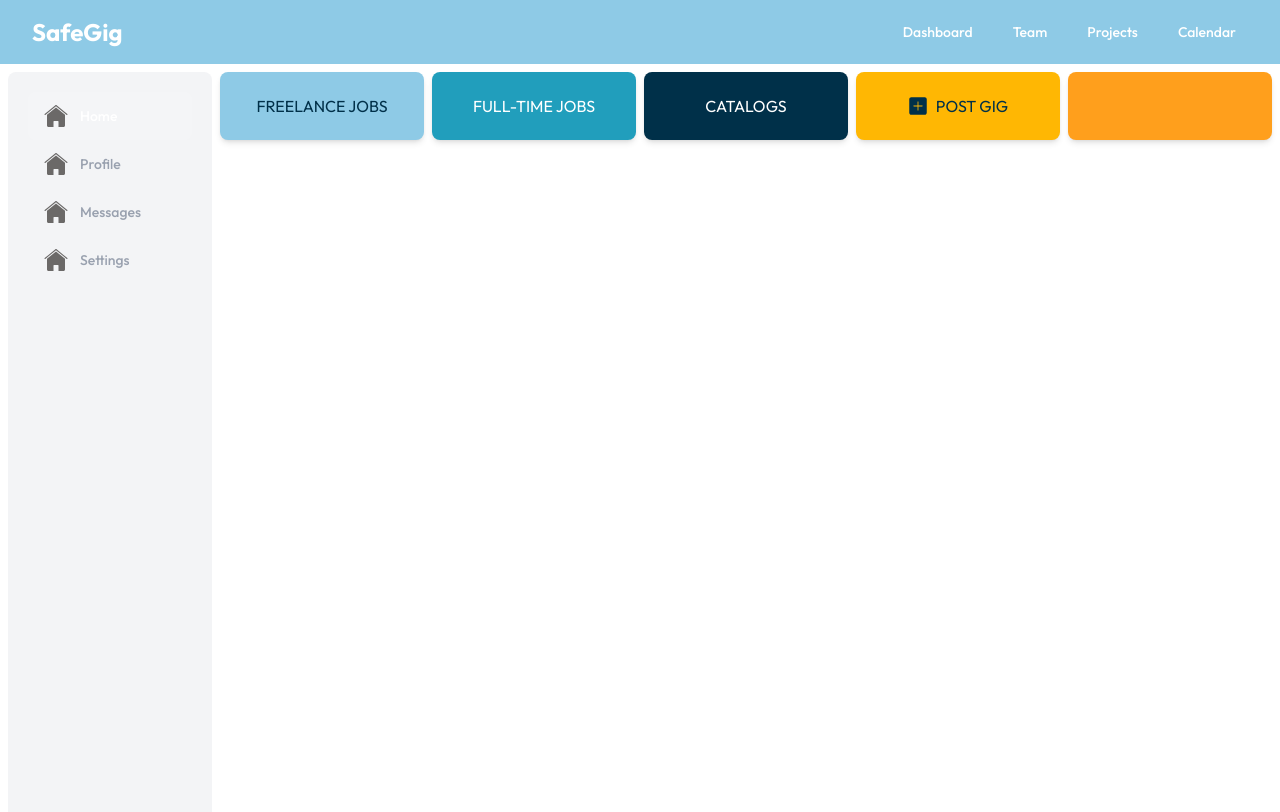
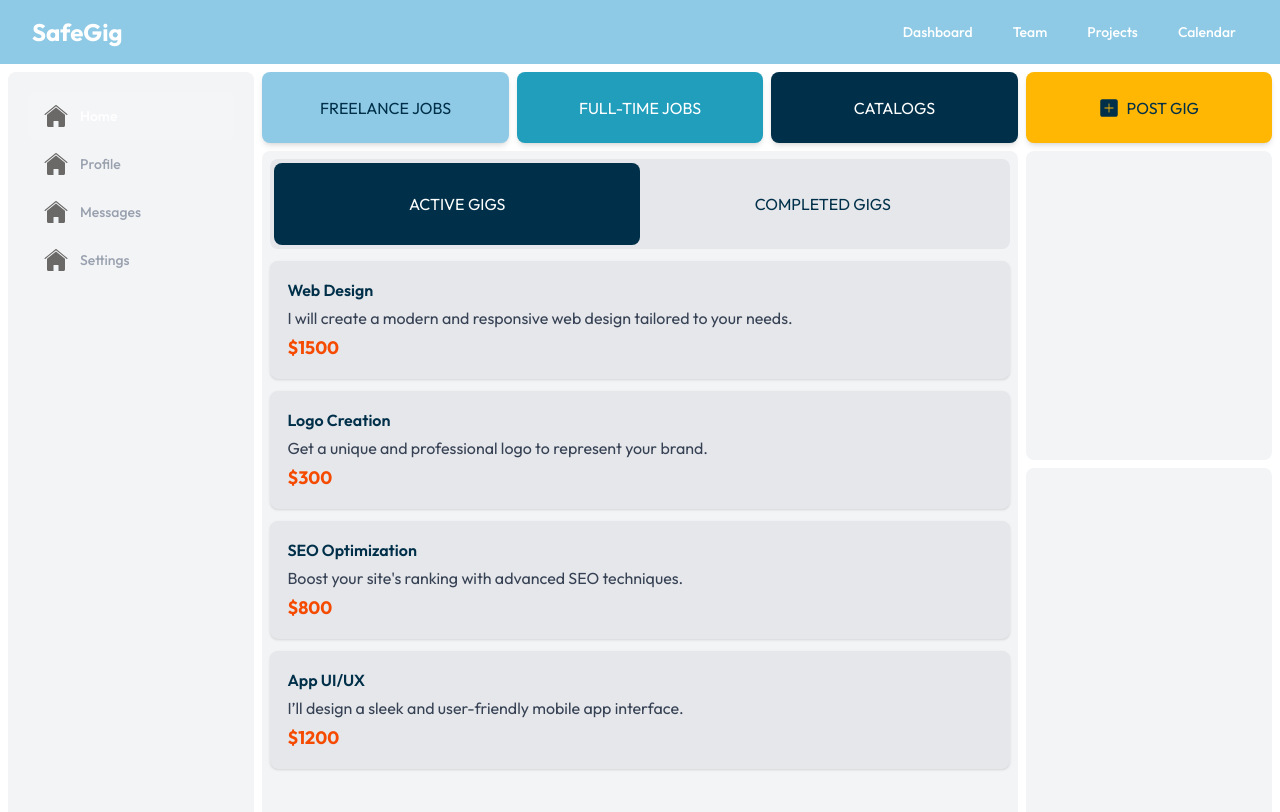
Before and after one commit to EdisonYCA/safegig, a Next.js app: page /dashboard in a window 1280 px wide. Shown: the top 812 px of the page. Built offline with nearby package versions, Linux system fonts and the light colour scheme.

Commit message:
all dashboard components laid out

```diff
--- a/pages/dashboard/index.js
+++ b/pages/dashboard/index.js
@@ -9,11 +9,10 @@ const navigation = [
 ]
 
 const actionBtns = [
-    { name: 'FREELANCE JOBS', icon: null, href: '#', css: " bg-sky-blue text-prussian-blue"},
-    { name: 'FULL-TIME JOBS', icon: null, href: '#', css: " bg-blue-green text-white "},
-    { name: 'CATALOGS', icon: null, href: '#', css: " bg-prussian-blue text-white"},
-    { name: 'POST GIG', icon: "/48-s-add.svg", href: '#', css: " bg-selective-yellow text-prussian-blue"},
-    { name: '', icon: null, href: '#', css: " bg-ut-orange"},
+    { name: 'FREELANCE JOBS', icon: null, href: '#', colors: "bg-sky-blue text-prussian-blue", css: "col-span-2" },
+    { name: 'FULL-TIME JOBS', icon: null, href: '#', colors: "bg-blue-green text-white", css: "col-span-2" },
+    { name: 'CATALOGS', icon: null, href: '#', colors: "bg-prussian-blue text-white", css: "col-span-2" },
+    { name: 'POST GIG', icon: "/48-s-add.svg", href: '#', colors: "bg-selective-yellow text-prussian-blue", css: "col-span-2" },
 ]
 
 const gigBtns = [
@@ -21,56 +20,44 @@ const gigBtns = [
     { name: 'COMPLETED GIGS', current: false },
 ]
 
-const activeGigs = [
+const gigs = [
     {
-        id: 1,
-        title: 'Website Development for Local Restaurant',
-        client: 'Gourmet Bites',
-        status: 'In Progress',
-        budget: '$2,500',
-        deadline: '2024-04-15',
-        progress: 65,
-        description: 'Create a responsive website with online ordering system for a local restaurant.',
-        category: 'Web Development',
-        skills: ['React', 'Node.js', 'MongoDB']
+      name: "Web Design",
+      description: "I will create a modern and responsive web design tailored to your needs.",
+      price: "$1500",
+      current: true,
     },
     {
-        id: 2,
-        title: 'Logo Design for Tech Startup',
-        client: 'TechVentures Inc',
-        status: 'Review',
-        budget: '$800',
-        deadline: '2024-03-25',
-        progress: 90,
-        description: 'Design a modern and minimalist logo for a new AI startup.',
-        category: 'Graphic Design',
-        skills: ['Adobe Illustrator', 'Branding']
+      name: "Logo Creation",
+      description: "Get a unique and professional logo to represent your brand.",
+      price: "$300",
+      current: false,
     },
     {
-        id: 3,
-        title: 'Social Media Marketing Campaign',
-        client: 'EcoFriendly Products',
-        status: 'In Progress',
-        budget: '$1,200',
-        deadline: '2024-04-10',
-        progress: 40,
-        description: '3-month social media marketing campaign focusing on Instagram and LinkedIn.',
-        category: 'Digital Marketing',
-        skills: ['Social Media', 'Content Creation', 'Analytics']
+      name: "SEO Optimization",
+      description: "Boost your site's ranking with advanced SEO techniques.",
+      price: "$800",
+      current: false,
     },
     {
-        id: 4,
-        title: 'Mobile App UI/UX Design',
-        client: 'FitnessFirst',
-        status: 'In Progress',
-        budget: '$3,000',
-        deadline: '2024-04-20',
-        progress: 30,
-        description: 'Design user interface and experience for a fitness tracking mobile application.',
-        category: 'UI/UX Design',
-        skills: ['Figma', 'User Research', 'Prototyping']
-    }
-]
+      name: "App UI/UX",
+      description: "I’ll design a sleek and user-friendly mobile app interface.",
+      price: "$1200",
+      current: false,
+    },
+    {
+      name: "Landing Page",
+      description: "Custom landing page optimized for conversions and mobile.",
+      price: "$950",
+      current: false,
+    },
+    {
+      name: "E-commerce Setup",
+      description: "Complete online store setup with payment integration.",
+      price: "$2000",
+      current: false,
+    },
+];
 
 function classNames(...classes) {
     return classes.filter(Boolean).join(' ')
@@ -129,8 +116,9 @@ export default function Dashboard() {
                 </div>
             </div>
         </div> */}
-        <div className="h-screen w-screen grid grid-cols-6 grid-rows-6 bg-white gap-2 p-2">
-            <div className="row-span-6 p-5 gap-4 bg-gray-100 rounded-lg">
+        <div className="h-screen w-screen grid grid-cols-10 grid-rows-10 bg-white gap-2 p-2">
+            {/* sidebar navigation */}
+            <div className="row-span-full col-span-2 p-5 gap-4 bg-gray-100 rounded-lg">
                 {navigation.map((item) => (
                     <a
                         key={item.name}
@@ -154,15 +142,14 @@ export default function Dashboard() {
                     </a>
                 ))}
             </div>
-
+            {/* action buttons */}
             {actionBtns.map((btn) => (
-                    <div className="col-span-1 row-span-1 flex justify-center">
+                <div className={`row-span-1 flex justify-center ${btn.css}`}>
                     <a
                         key={btn.name}
                         href={btn.href}
                         className={
-                                "rounded-lg flex justify-center items-center w-full h-[55%] shadow-md hover:shadow-lg transition-shadow duration-200 " +
-                                btn.css
+                            `rounded-lg flex justify-center items-center w-full h-full shadow-md hover:shadow-lg transition-shadow duration-200 ${btn.colors}`
                         }
                         >
                         {btn.icon ? (
@@ -178,6 +165,39 @@ export default function Dashboard() {
                     </a>
                 </div>
             ))}
+
+            {/* gigs */}
+            <div className="col-span-6 row-start-2 row-span-full bg-gray-100 rounded-lg flex flex-col p-2 gap-3">
+                <div className="flex w-full h-[13%] rounded-lg bg-gray-200 p-1">
+                    {
+                        gigBtns.map((btn) => (
+                            <button className={
+                                btn.current ? "text-white bg-prussian-blue h-full w-1/2 rounded-lg"
+                                : "text-prussian-blue h-full w-1/2 "
+                            }>
+                                {btn.name}
+                            </button>
+                        ))
+                    }
+                </div>
+
+                {/* Gig Content */}
+                {
+                    gigs.slice(0, 4).map((gig) => (
+                        <div className="w-full rounded-lg bg-gray-200 shadow-sm p-4 flex flex-col gap-1 border border-gray-200">
+                            <h2 className="text-md font-semibold text-prussian-blue">{gig.name}</h2>
+                            <p className="text-gray-700">{gig.description}</p>
+                            <div className="text-lg font-bold text-orange-600">{gig.price}</div>
+                        </div>
+                    ))
+                }
+            </div>
+            <div className="col-span-2 row-span-4 bg-gray-100 rounded-lg">
+
+            </div>
+            <div className="col-span-2 row-span-5 bg-gray-100 rounded-lg">
+
+            </div>
         </div>
         </>
     )
```
Lines whose indentation alone changed are shown as unchanged.
